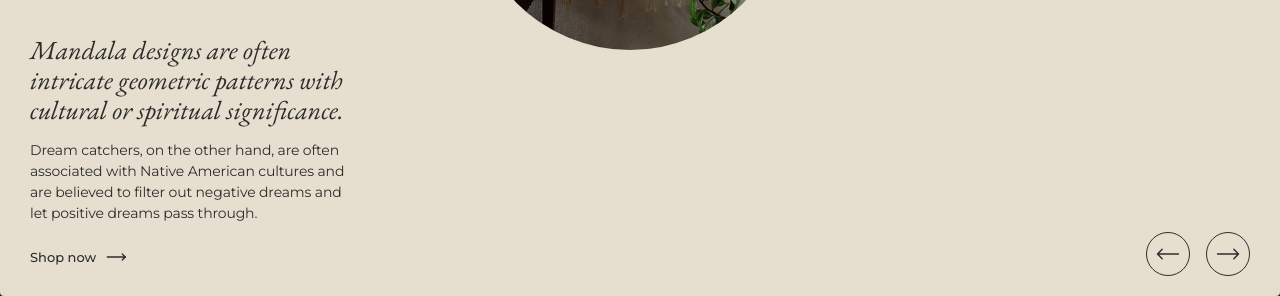
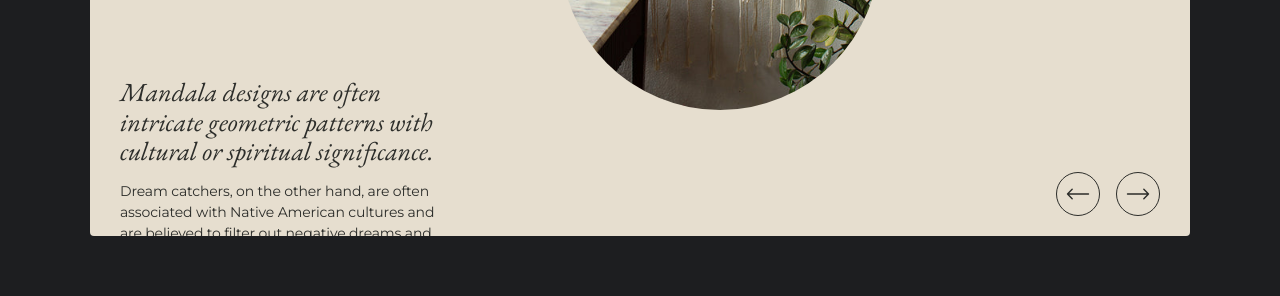
Before and after one commit to shaheenoz/Handmade-Craft-Shop, a plain HTML site: page index.html in a window 1280 px wide. Shown: the part 504-800 px from the top of the page. Drawn offline with nearby package versions, Linux system fonts and the light colour scheme.

Commit message:
Update styles.css

```diff
--- a/styles.css
+++ b/styles.css
@@ -51,10 +51,10 @@ body {
 }
 
 .container {
-/*     max-width: 1100px; */
+    max-width: 1100px;
     border-radius: 4px;
-/*     max-height: 680px; */
-    height: 100vh;
+    max-height: 680px;
+    height: 90vh;
     width: 100%;
     display: flex;
     flex-direction: column;
```
